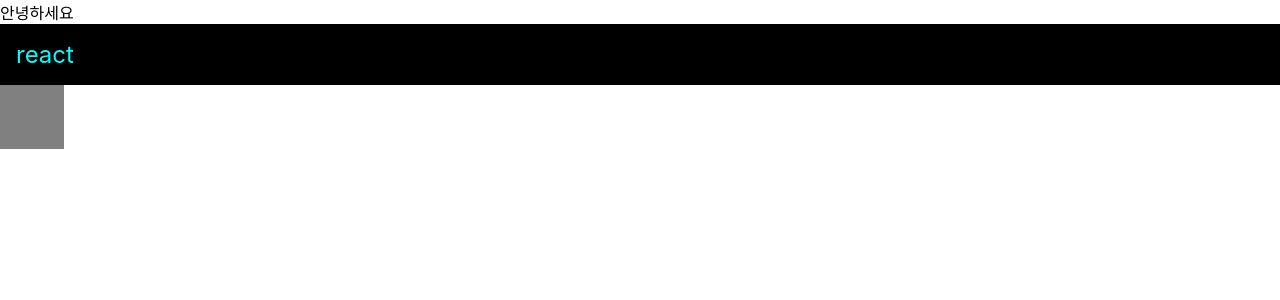
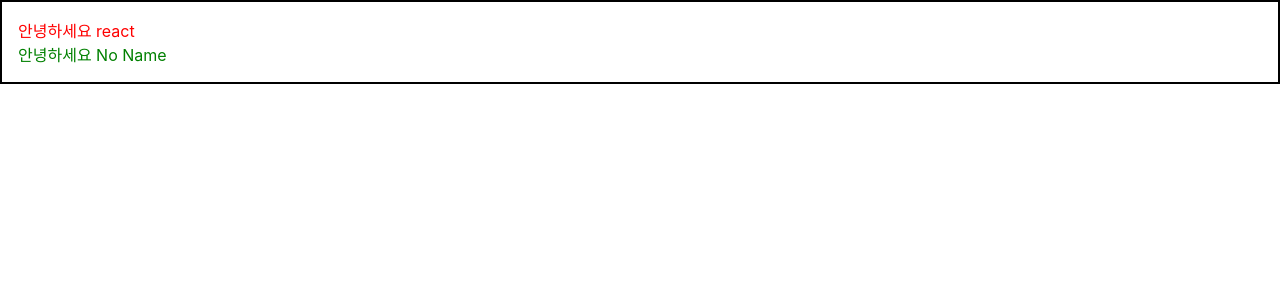
Before and after one commit to cheoljin408/Reactjs_study, a React (Create React App) app in the folder react-tutorial/begin-react/: page / in a window 1280 px wide. Shown: the top 300 px of the page. Built offline with nearby package versions, Linux system fonts and the light colour scheme.

Commit message:
React 입문 - 06
- props를 통해 컴포넌트에 값 전달하기

```diff
--- a/react-tutorial/begin-react/src/App.js
+++ b/react-tutorial/begin-react/src/App.js
@@ -1,24 +1,13 @@
 import React from 'react';
-import Hello from './Hello.js'
-import './App.css';
+import Hello from './Hello.js';
+import Wrapper from './Wrapper.js';
 
 function App() {
-  const name = 'react';
-  const style = {
-    backgroundColor: 'black',
-    color: 'aqua',
-    fontSize: 24,
-    padding: '1rem'
-  };
   return (
-    <>
-      {/* 주석*/}
-      <Hello
-      // 주석
-      />
-      <div style={style}>{name}</div>
-      <div className="gray-box"></div>
-    </>
+    <Wrapper>
+      <Hello name='react' color='red'/>
+      <Hello color="green"/>
+    </Wrapper>
   );
 }
 
--- a/react-tutorial/begin-react/src/Hello.js
+++ b/react-tutorial/begin-react/src/Hello.js
@@ -1,7 +1,13 @@
 import React from 'react';
 
-function Hello() {
-    return <div>안녕하세요</div>;
+function Hello({color, name}) {
+    return <div style={{
+        color: color,
+    }}>안녕하세요 {name}</div>;
 }
 
+Hello.defaultProps = {
+    name: 'No Name'
+};
+
 export default Hello;
--- /dev/null
+++ b/react-tutorial/begin-react/src/Wrapper.js
@@ -0,0 +1,14 @@
+import React from 'react';
+
+function Wrapper({children}) {
+    const style = {
+        border: '2px solid black',
+        padding: 16
+    };
+
+    return (
+    <div style={style}>{children}</div>
+    );
+}
+
+export default Wrapper;
```
